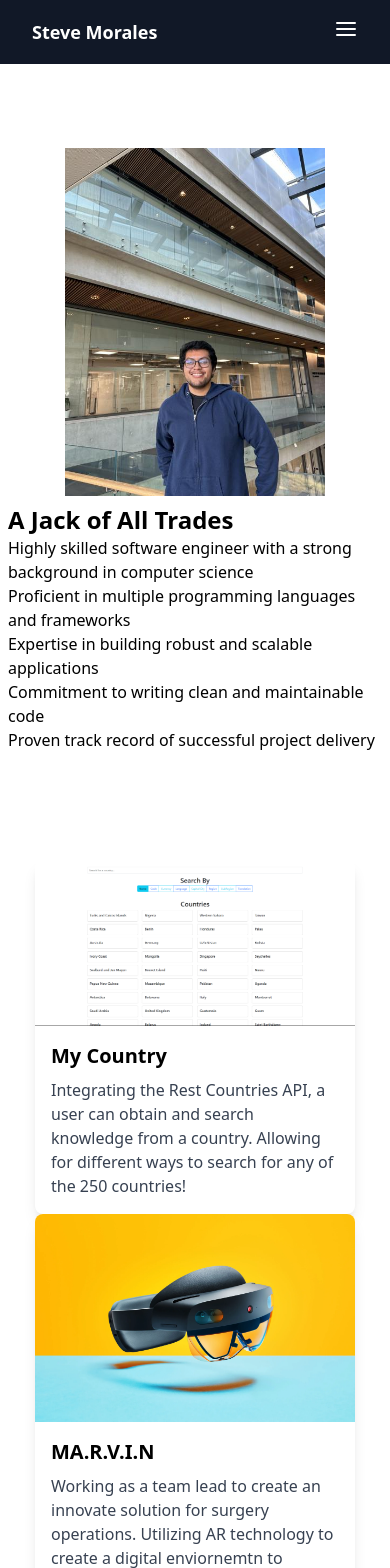
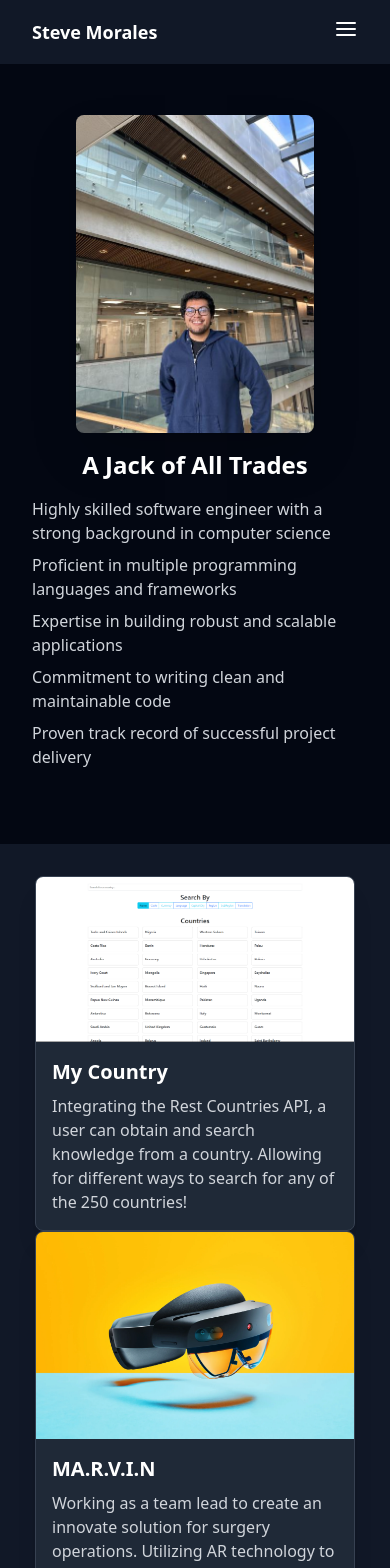
Before and after one commit to Steve-Morales/steve-morales, a React (Create React App) app: page / in a window 390 px wide. Shown: the top 1568 px of the page. Built offline with nearby package versions, Linux system fonts and the light colour scheme.

Commit message:
Updated Home.jsx

```diff
--- a/src/components/Card.jsx
+++ b/src/components/Card.jsx
@@ -22,11 +22,11 @@ export default function Card({ url, title, image, description })
     onMouseEnter={onHover}
     onMouseLeave={onLeave}
     onClick={(e)=>{window.location.href=url?url:"#";}}
-    className={`${ptr} max-w-xs mx-auto bg-white shadow-lg rounded-lg overflow-hidden transform transition-transform hover:scale-105`}>
+    className={`${ptr} max-w-xs mx-auto bg-gray-800 border border-gray-700 shadow-xl rounded-lg overflow-hidden transform transition-all duration-300 hover:scale-105 hover:shadow-2xl hover:border-gray-600`}>
       {image && <img className="w-full" src={image} alt="Card" />}
       <div className="p-4">
-        {title && <h2 className="text-xl font-bold mb-2">{title}</h2>}
-        <p className="text-gray-700 text-base">{description}</p>
+        {title && <h2 className="text-xl font-bold text-white mb-2">{title}</h2>}
+        <p className="text-gray-300 text-base">{description}</p>
       </div>
     </div>
   );
--- a/src/components/IconLink.jsx
+++ b/src/components/IconLink.jsx
@@ -5,13 +5,15 @@ export default function IconLink({ icon_component, url, link_text, hover_text })
     const [text, setText] = useState(link_text ? link_text : "Link Text");
 
     return (
-        <div className="flex flex-col justify-center items-center p-2">
-            {icon_component ? icon_component : <img alt="Icon" src={'https://via.placeholder.com/300x200'} className='w-3/12' />}
+        <div className="flex flex-col justify-center items-center p-4 transition-transform hover:scale-110 duration-300">
+            <div className="text-gray-400 hover:text-white transition-colors duration-300">
+                {icon_component ? icon_component : <img alt="Icon" src={'https://via.placeholder.com/300x200'} className='w-3/12' />}
+            </div>
             <a
                 href={url ? url : '#'}
-                onMouseEnter={(e) => setText("🔗" + (hover_text ? hover_text : "https://www.example.com"))}
+                onMouseEnter={(e) => setText(hover_text ? hover_text : "https://www.example.com")}
                 onMouseLeave={(e) => setText(link_text ? link_text : "Link Text")}
-                className="text-indigo-700 underline font-extrabold"
+                className="text-blue-400 hover:text-blue-300 underline font-bold mt-2 transition-colors duration-300"
             >
                 {text}
             </a>
--- a/src/views/Home.jsx
+++ b/src/views/Home.jsx
@@ -21,33 +21,33 @@ import { SiGmail } from 'react-icons/si';
 
 export default function Home() {
     return (
-        <>
+        <div className="bg-gray-950 min-h-screen">
 
             <section className="min-h-screen flex flex-col">
                 <Navbar />
 
-                <div className='hidden sm:flex flex-1 flex-row items-center justify-center'>
-                    <img src={ProfilePic} alt="Profile" className='sm:w-4/12 lg:w-2/6 2xl:w-3/12 mx-4' />
+                <div className='hidden sm:flex flex-1 flex-row items-center justify-center px-8'>
+                    <img src={ProfilePic} alt="Profile" className='sm:w-4/12 lg:w-2/6 2xl:w-3/12 mx-4 rounded-lg shadow-2xl' />
                     <div className='p-4 sm:w-8/12 md:w-6/12 lg:w-3/6 2xl:w-5/12'>
-                        <h1 className="p-2 font-extrabold underline">A Jack of All Trades</h1>
-                        <p className='p-2 text-lg hover:font-medium hover:scale-110 transition-transform'>Highly skilled software engineer with in computer engineering</p>
-                        <p className='p-2 text-lg hover:font-medium hover:scale-110 transition-transform'>Proficient in multiple programming languages and frameworks</p>
-                        <p className='p-2 text-lg hover:font-medium hover:scale-110 transition-transform'>Expertise in building robust and scalable applications</p>
-                        <p className='p-2 text-lg hover:font-medium hover:scale-110 transition-transform'>Commitment to writing clean and maintainable code</p>
-                        <p className='p-2 text-lg hover:font-medium hover:scale-110 transition-transform'>Proven track record of successful project delivery</p>
+                        <h1 className="p-2 text-3xl font-extrabold text-white mb-4">A Jack of All Trades</h1>
+                        <p className='p-2 text-lg text-gray-300 hover:text-white hover:scale-105 transition-all duration-300'>Highly skilled software engineer with in computer engineering</p>
+                        <p className='p-2 text-lg text-gray-300 hover:text-white hover:scale-105 transition-all duration-300'>Proficient in multiple programming languages and frameworks</p>
+                        <p className='p-2 text-lg text-gray-300 hover:text-white hover:scale-105 transition-all duration-300'>Expertise in building robust and scalable applications</p>
+                        <p className='p-2 text-lg text-gray-300 hover:text-white hover:scale-105 transition-all duration-300'>Commitment to writing clean and maintainable code</p>
+                        <p className='p-2 text-lg text-gray-300 hover:text-white hover:scale-105 transition-all duration-300'>Proven track record of successful project delivery</p>
                     </div>
                 </div>
 
 
-                <div className='sm:hidden flex flex-1 flex-col items-center justify-center'>
-                    <img src={ProfilePic} alt="Profile" className='w-8/12' />
-                    <div className='p-2 sm:hidden'>
-                        <h1 className="font-bold">A Jack of All Trades</h1>
-                        <p>Highly skilled software engineer with a strong background in computer science</p>
-                        <p>Proficient in multiple programming languages and frameworks</p>
-                        <p>Expertise in building robust and scalable applications</p>
-                        <p>Commitment to writing clean and maintainable code</p>
-                        <p>Proven track record of successful project delivery</p>
+                <div className='sm:hidden flex flex-1 flex-col items-center justify-center px-4'>
+                    <img src={ProfilePic} alt="Profile" className='w-8/12 rounded-lg shadow-2xl' />
+                    <div className='p-4 sm:hidden'>
+                        <h1 className="text-2xl font-bold text-white mb-4 text-center">A Jack of All Trades</h1>
+                        <p className='text-gray-300 mb-2'>Highly skilled software engineer with a strong background in computer science</p>
+                        <p className='text-gray-300 mb-2'>Proficient in multiple programming languages and frameworks</p>
+                        <p className='text-gray-300 mb-2'>Expertise in building robust and scalable applications</p>
+                        <p className='text-gray-300 mb-2'>Commitment to writing clean and maintainable code</p>
+                        <p className='text-gray-300 mb-2'>Proven track record of successful project delivery</p>
                     </div>
                 </div>
 
@@ -55,7 +55,7 @@ export default function Home() {
             </section>
 
 
-            <section className="p-4  flex items-center justify-center">
+            <section className="p-8 bg-gray-900 flex items-center justify-center">
                 <div className="grid sm:grid-cols-1 sm:gap-4 md:grid-cols-2 md:gap-8 lg:grid-cols-3 md:gap-16">
                     <Card
                         url={"projects/my-country"}
@@ -115,8 +115,8 @@ export default function Home() {
                 </div>
             </section>
 
-            <section className='p-4 flex flex-col sm:flex-row items-center justify-evenly'>
-                <div className='w-2/6'>
+            <section className='p-8 bg-gray-950 flex flex-col sm:flex-row items-center justify-evenly gap-8'>
+                <div className='w-full sm:w-2/6'>
                     <IconLink
                         icon_component={<FaLinkedin size={100} />}
                         url={"https://www.linkedin.com/in/steve--morales/"}
@@ -126,7 +126,7 @@ export default function Home() {
                 </div>
 
 
-                <div className='w-2/6'>
+                <div className='w-full sm:w-2/6'>
                     <IconLink
                         icon_component={<FaGithub size={100} />}
                         url={"https://github.com/Steve-Morales/"}
@@ -136,7 +136,7 @@ export default function Home() {
                 </div>
 
                 <div
-                    className='w-2/6'
+                    className='w-full sm:w-2/6'
                     onClick={(e) => { window.open('mailto:steve.morales22001@gmail.com?subject=SWE Opportunity'); }}>
                     <IconLink
                         icon_component={<SiGmail size={100} />}
@@ -148,6 +148,6 @@ export default function Home() {
             </section>
 
             <Footer />
-        </>
+        </div>
     );
 }
```
